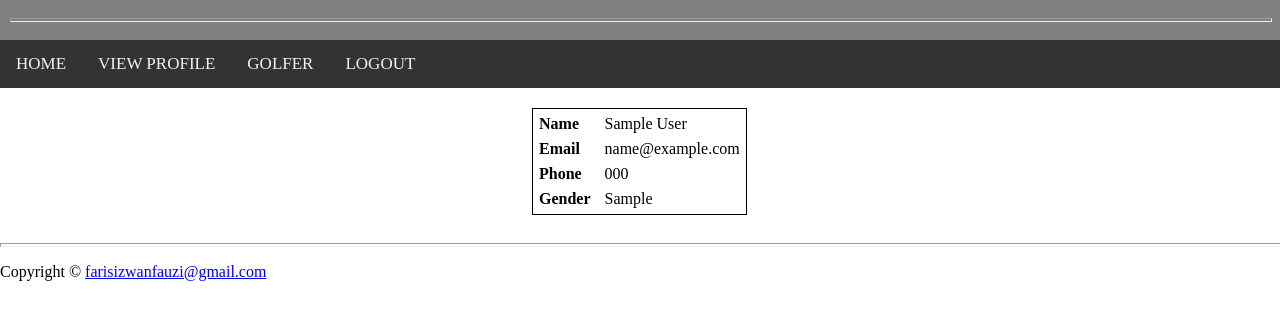
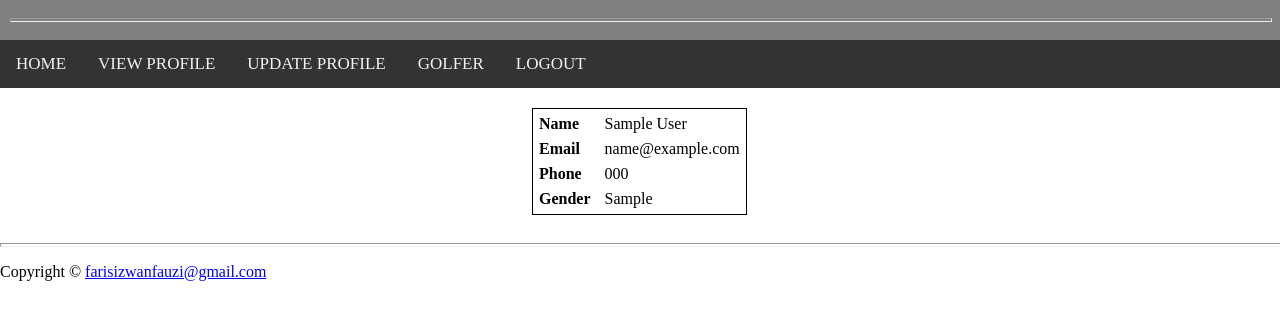
Before and after one commit to Faris37/LAB_WEB, a PHP site: page /profile.php in a window 1280 px wide. Shown: the top 320 px of the page. Run offline with PHP 8.4, Linux system fonts and the light colour scheme; the visitor is signed in with stand-in values (Sample User, id 1); tables that the repository leaves empty or names only in its code hold one stand-in row (values such as "Sample post"); data that the repository does not hold is empty.

Commit message:
Update profile.php

```diff
--- a/profile.php
+++ b/profile.php
@@ -29,10 +29,11 @@
 </header>
 
 <nav>
-<a href="mainmenu.php?id=<?php echo $id?>">HOME</a>
-<a href="profile.php?id=<?php echo $id?>">VIEW PROFILE</a>
-<a href="golfer.php?id=<?php echo $id?>">GOLFER</a>
-<a href="index.php">LOGOUT</a>
+<a href="mainmenu.php">HOME</a>
+<a href="profile.php">VIEW PROFILE</a>
+<a href="updateProfile.php">UPDATE PROFILE</a>
+<a href="golfer.php">GOLFER</a>
+<a href="logout.php">LOGOUT</a>
 </nav>
 
 <article>
```
